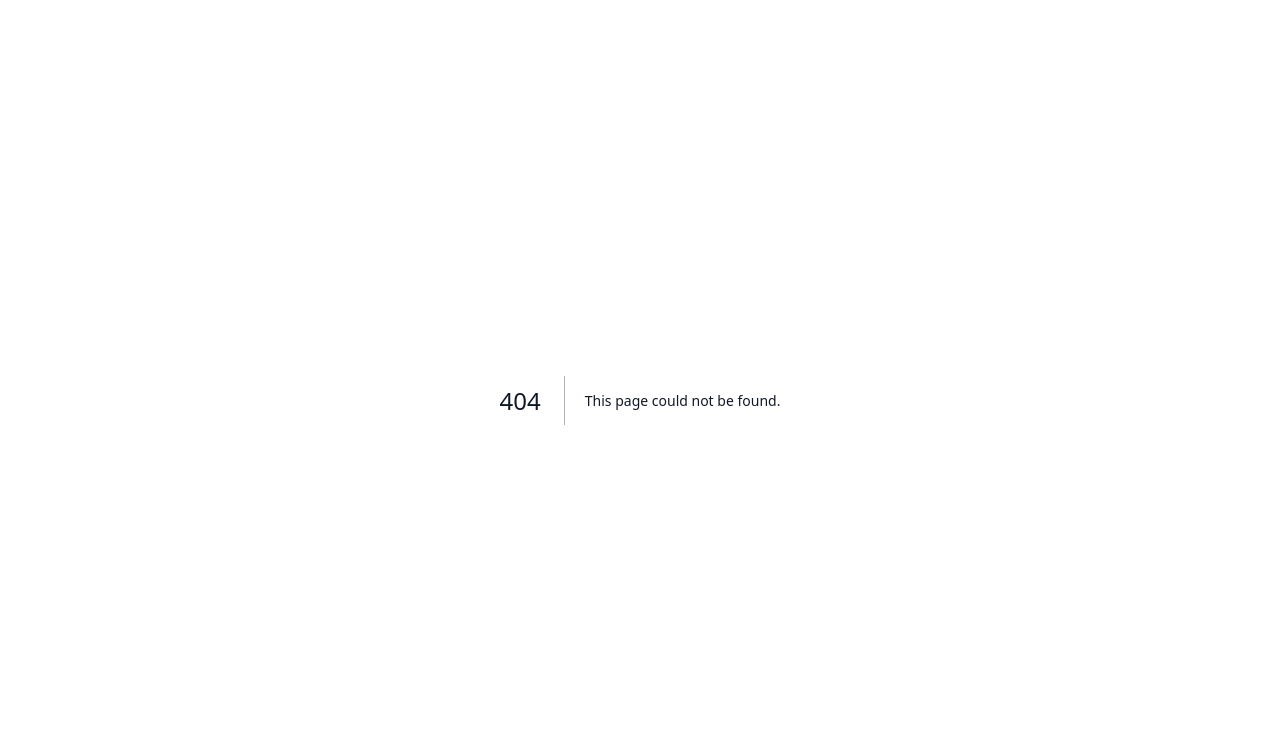
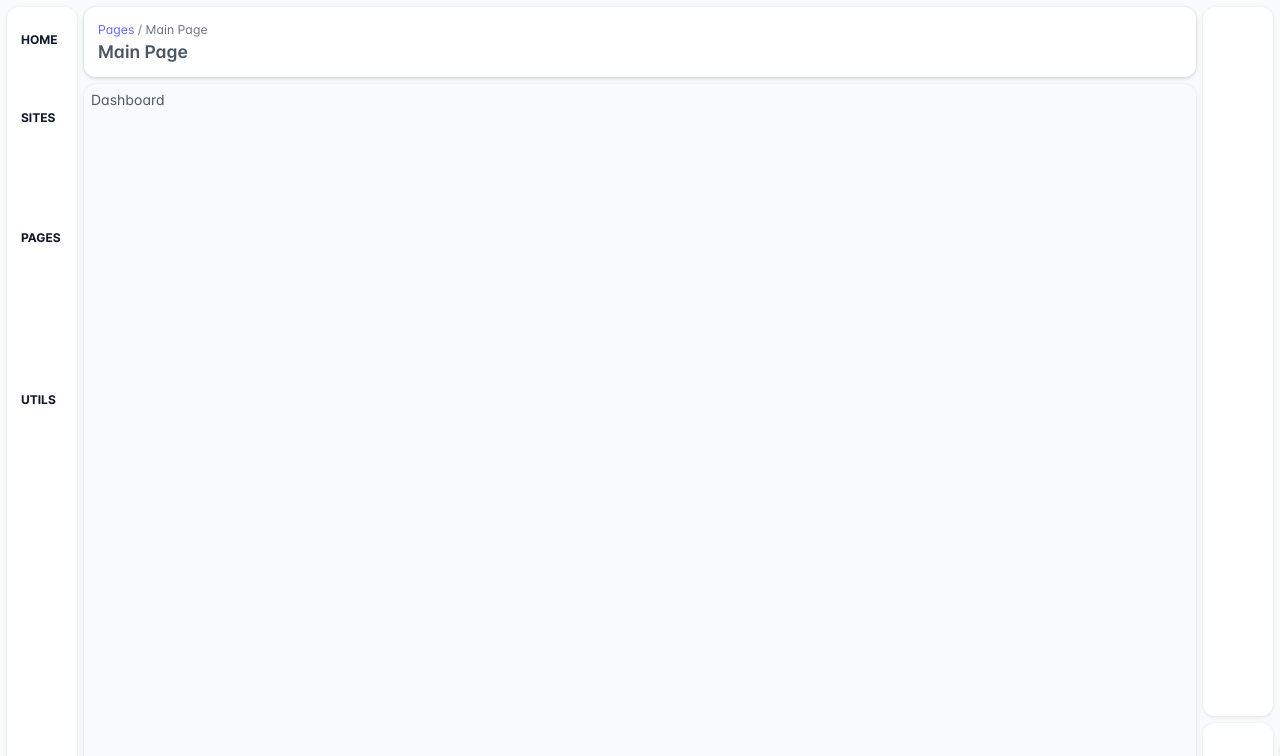
Before and after one commit to dheeraj-rs/d-admin-js, a Next.js app: page /admin in a window 1280 px wide. Before the commit this address had no page. Shown: the top 756 px of the page. Built offline with nearby package versions, Linux system fonts and the light colour scheme; some icons are missing.

Commit message:
update complete code

```diff
--- /dev/null
+++ b/app/(main)/admin/page.js
@@ -0,0 +1,7 @@
+import React from "react";
+
+function Dashboard() {
+  return <div>Dashboard</div>;
+}
+
+export default Dashboard;
--- a/app/(main)/page.jsx
+++ b/app/page.js
@@ -1,7 +1,7 @@
 import React from "react";
 
 function MainPage() {
-  return <div>Main page</div>;
+  return <div>MainPage</div>;
 }
 
 export default MainPage;
--- a/layout/AppMenuitem.jsx
+++ b/layout/AppMenuitem.jsx
@@ -2,7 +2,7 @@
 
 import Link from "next/link";
 import { usePathname, useSearchParams } from "next/navigation";
-import { useEffect, useContext } from "react";
+import { useEffect, useContext, useRef } from "react";
 import { CSSTransition } from "react-transition-group";
 import { MenuContext } from "./context/menucontext";
 import { LayoutContext } from "./context/layoutcontext";
@@ -13,6 +13,7 @@ const AppMenuItem = ({ item, index, parentKey, root, className }) => {
   const searchParams = useSearchParams();
   const { activeMenu, setActiveMenu } = useContext(MenuContext);
   const { setMouseOverLabelName, layoutState } = useContext(LayoutContext);
+  const nodeRef = useRef(null);
 
   // Generate unique key for menu item
   const key = parentKey ? `${parentKey}-${index}` : String(index);
@@ -75,12 +76,13 @@ const AppMenuItem = ({ item, index, parentKey, root, className }) => {
 
     return (
       <CSSTransition
+        nodeRef={nodeRef}
         timeout={{ enter: 1000, exit: 450 }}
         classNames="layout-submenu"
         in={root ? true : isActive}
         key={item?.label}
       >
-        <ul>
+        <ul ref={nodeRef}>
           {item.items.map((child, i) => (
             <AppMenuItem
               key={child.label}
--- a/next.config.mjs
+++ b/next.config.mjs
@@ -1,4 +1,14 @@
 /** @type {import('next').NextConfig} */
-const nextConfig = {};
+const nextConfig = {
+  async redirects() {
+    return [
+      {
+        source: "/",
+        destination: "/admin",
+        permanent: true,
+      },
+    ];
+  },
+};
 
 export default nextConfig;
--- a/public/layout/data/index.js
+++ b/public/layout/data/index.js
@@ -6,7 +6,7 @@ export const menuitem = [
       {
         label: "Dashboard",
         icon: "pi pi-home",
-        to: "/",
+        to: "/admin",
       },
     ],
   },
```
Also changed, not shown: package.json (+7 -7 lines), app/(full-page)/landing/page.js (renamed from app/(full-page)/landing/page.jsx), app/(full-page)/layout.js (renamed from app/(full-page)/layout.jsx), app/(main)/layout.js (renamed from app/(main)/layout.jsx), 1 other file (tests, documents, lock files or other folders).
